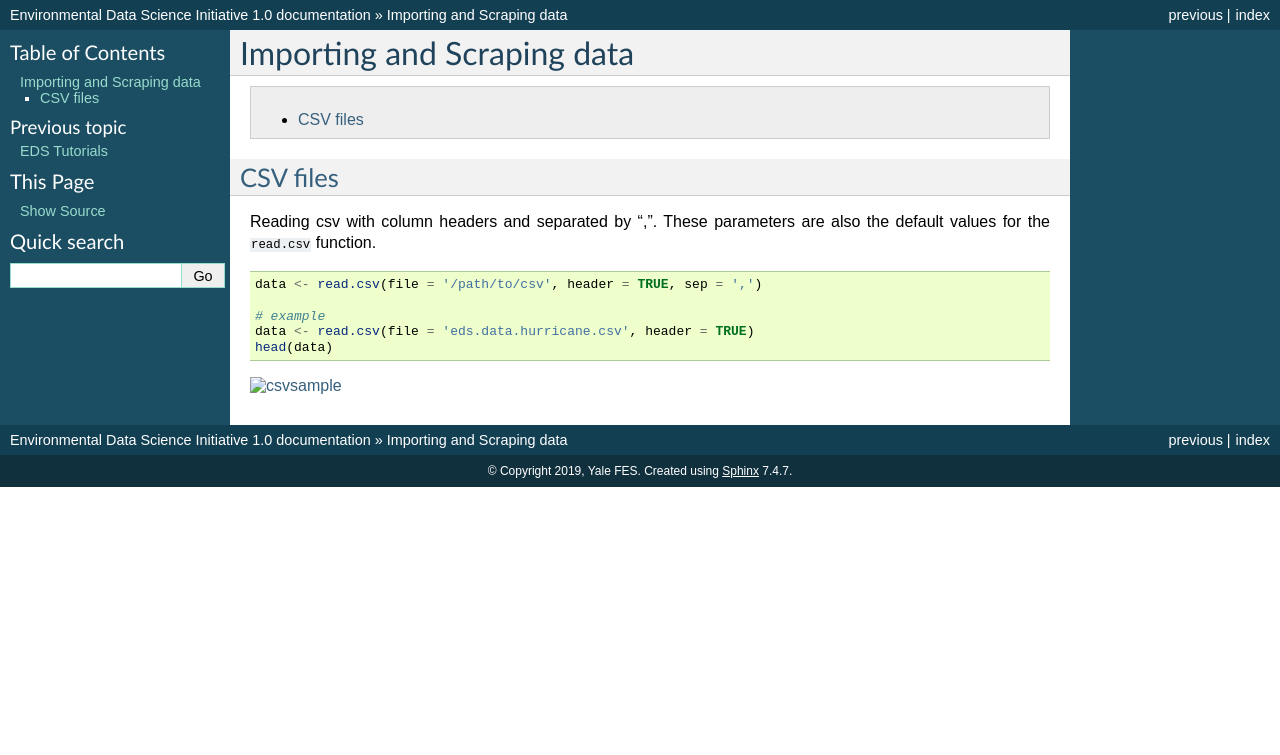
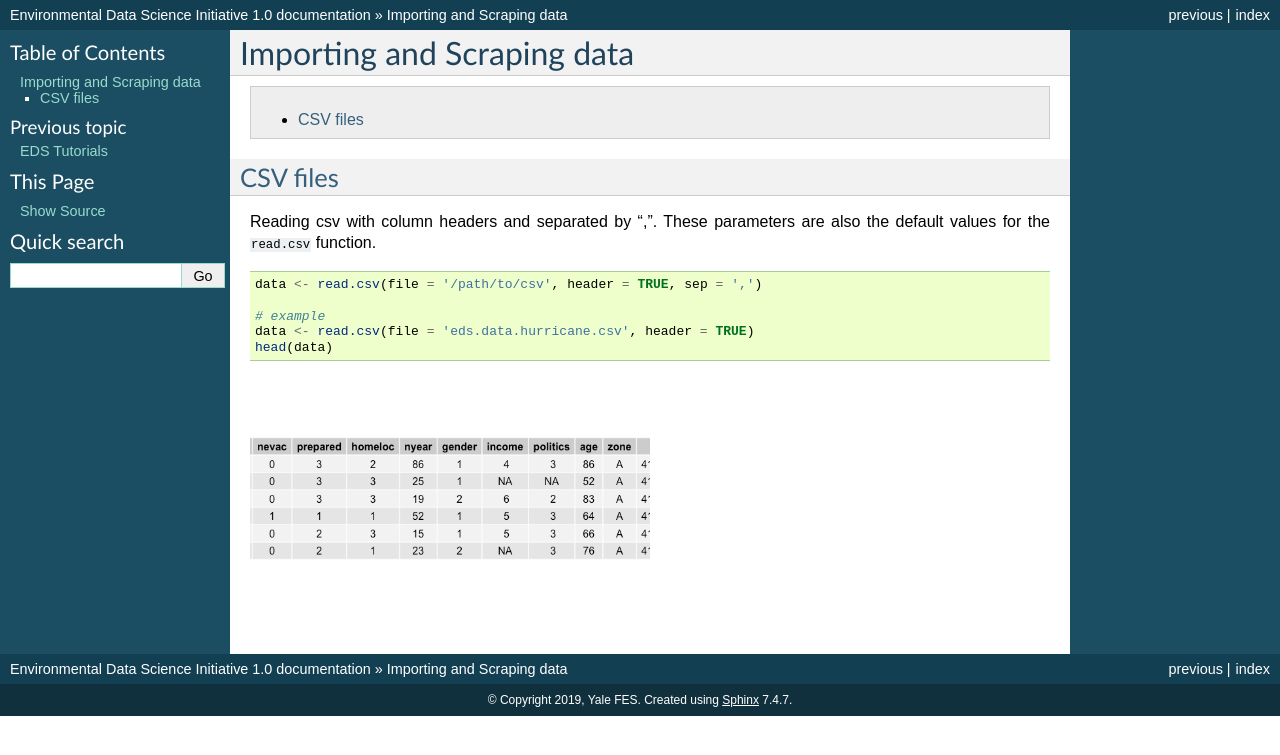
Before and after one commit to rajaoberison/edsy, a Sphinx documentation site: the page built from docs/importing_and_scraping_data.rst, in a window 1280 px wide. Shown: the top 755 px of the page. Built offline with Sphinx 7.4.7, drawn with Linux system fonts in a browser that asks for light colours.

Commit message:
Update importing_and_scraping_data.rst

```diff
--- a/docs/importing_and_scraping_data.rst
+++ b/docs/importing_and_scraping_data.rst
@@ -22,6 +22,6 @@ Reading csv with column headers and separated by ",". These parameters are also
    data <- read.csv(file = 'eds.data.hurricane.csv', header = TRUE)
    head(data)
 
-.. image:: raw.githubusercontent.com/edsy/images/csvsample.png
+.. image:: https://raw.githubusercontent.com/rajaoberison/edsy/master/images/csvsample.png
    :width: 400
    :alt: csvsample
```
